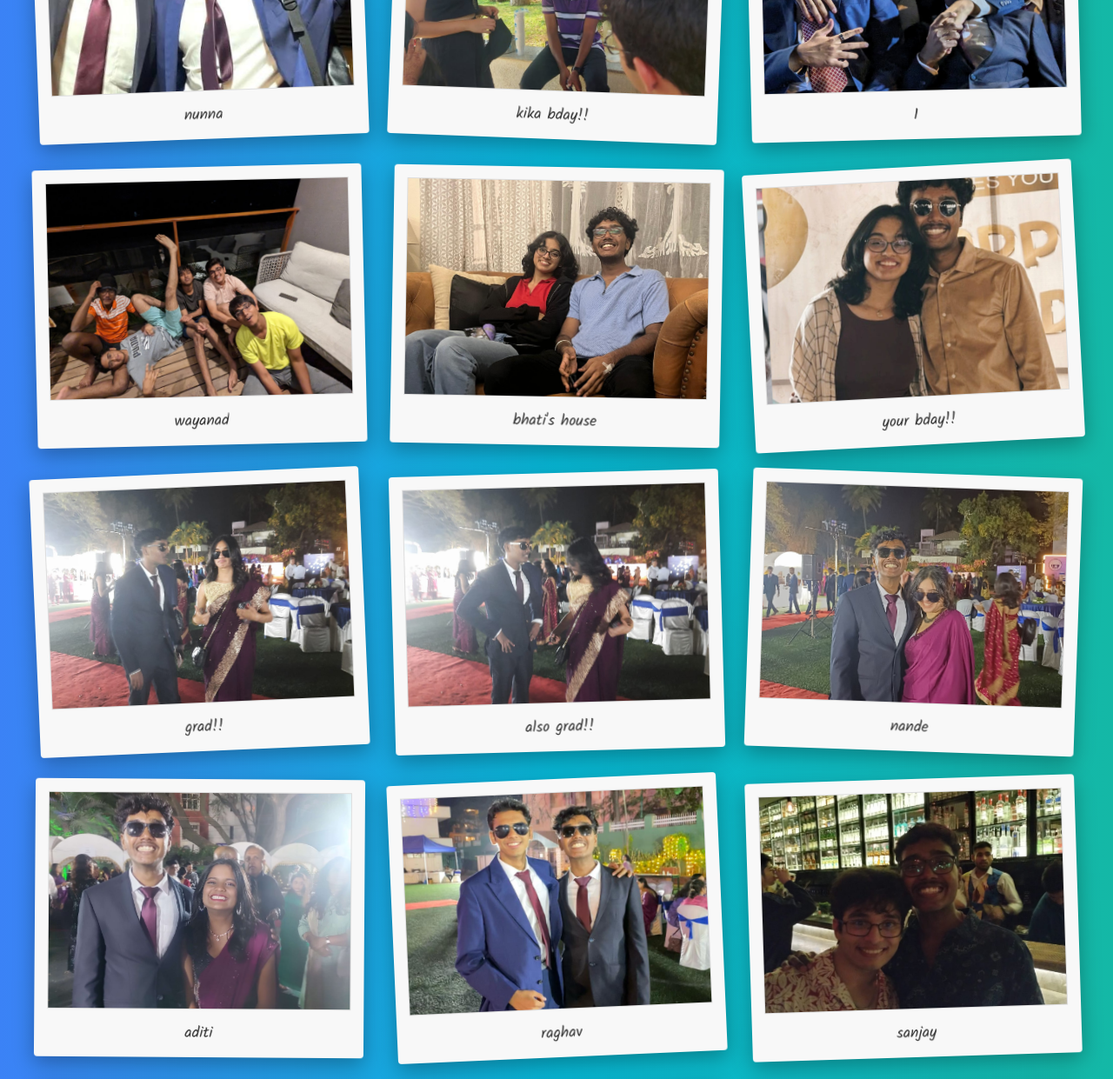
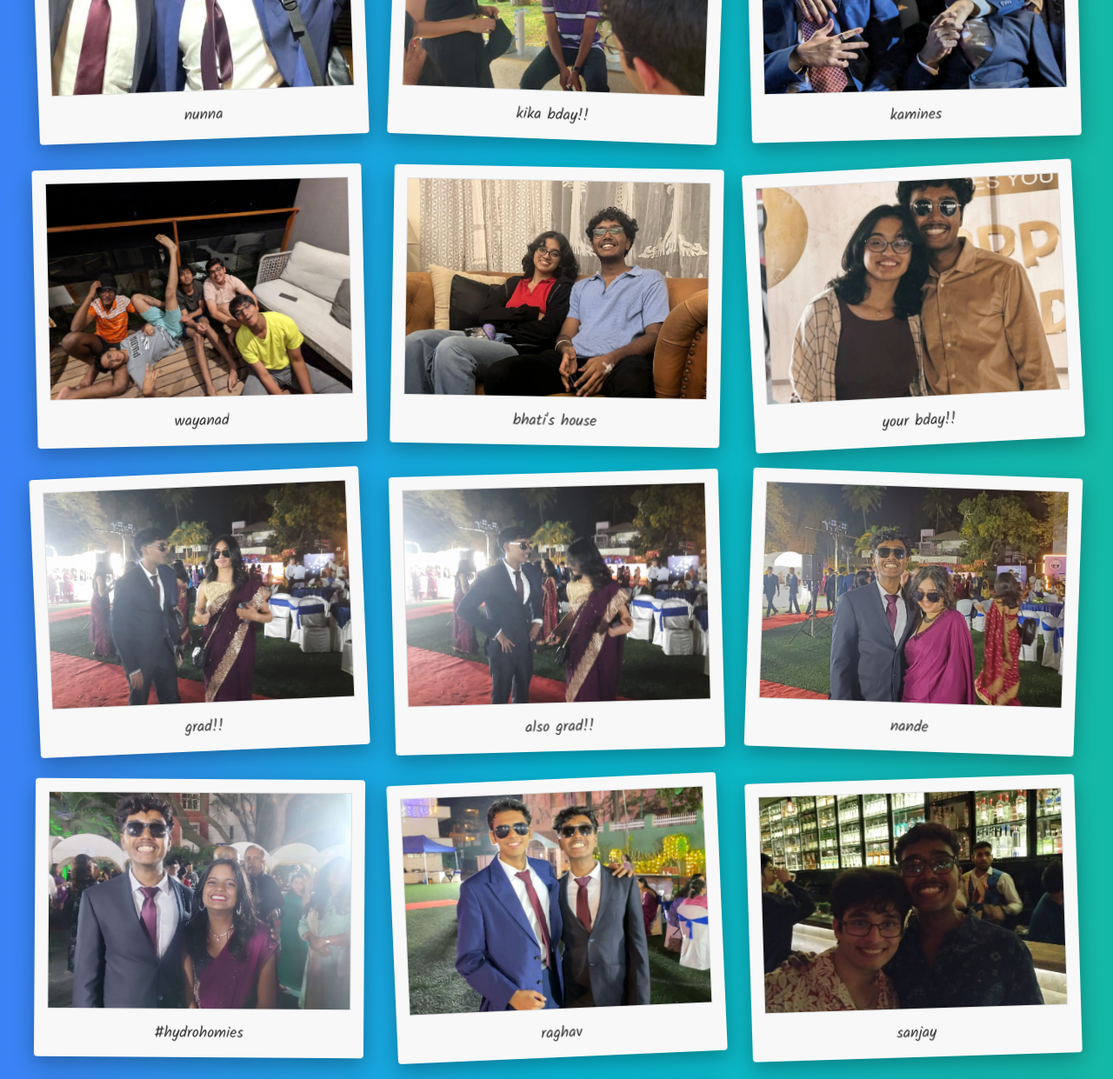
Before and after one commit to dxyyee/hari-birthday-website, a plain HTML site: page gallery.html in a window 1280 px wide. Shown: the part 560-1801 px from the top of the page at 87% size. Drawn offline with nearby package versions, Linux system fonts and the light colour scheme.

Commit message:
Update gallery.html

```diff
--- a/gallery.html
+++ b/gallery.html
@@ -169,14 +169,14 @@
                 { src: 'baguette.jpg', caption: 'BAGUETTE COUNCIL' },
                 { src: 'bhati.jpg', caption: 'nunna' },
                 { src: 'hari.jpg', caption: 'kika bday!!'  },
-                { src: 'kamines.jpg', caption: '1'  },
+                { src: 'kamines.jpg', caption: 'kamines'  },
                 { src: 'kamines2.jpg', caption: 'wayanad' },
                 { src: 'me1.jpg', caption: 'bhati\'s house'  },
                 { src: 'me2.jpg', caption: 'your bday!!'  },
                 { src: 'megrad.jpg', caption: 'grad!!'  },
                 { src: 'megrad2.jpg', caption: 'also grad!!'  },
                 { src: 'meme.jpg', caption: 'nande' },
-                { src: 'aditi.jpg', caption: 'aditi'  },
+                { src: 'aditi.jpg', caption: '#hydrohomies'  },
                 { src: 'raghav.jpg', caption: 'raghav'  },
                 { src: 'sanjay.jpg', caption: 'sanjay' },
                 { src: 'swadha.jpg', caption: 'swadha'  },
```
